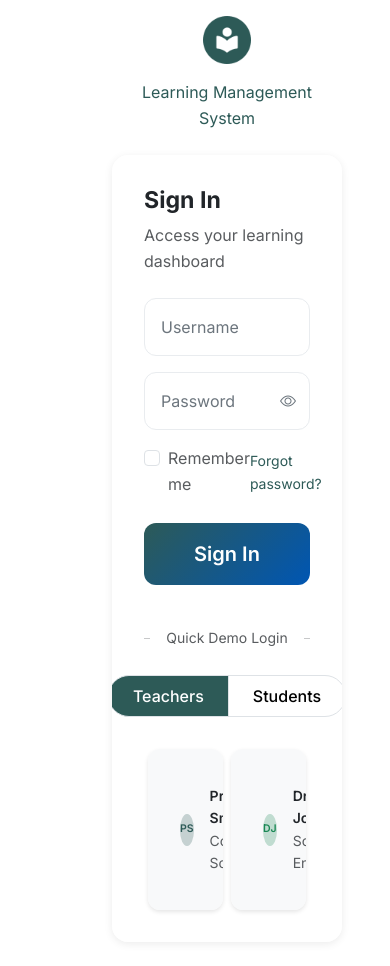
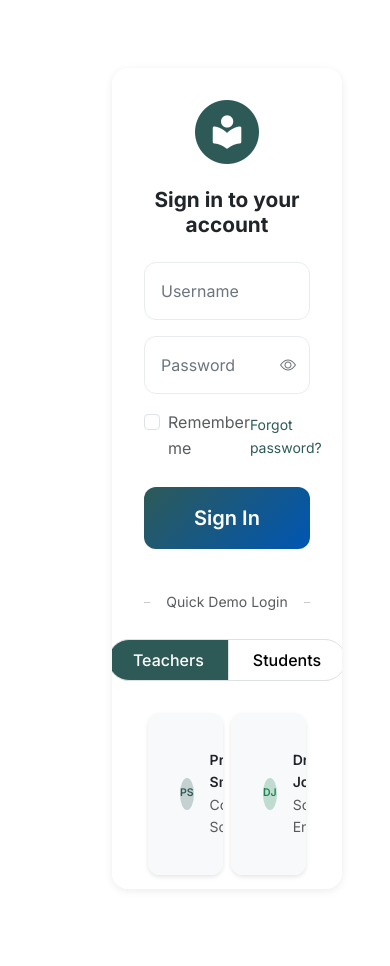
Before and after one commit to ChiyuiWong/learning_activties, a Flask app: page /login.html in a window 390 px wide. After the commit the page ends 877 px from the top, so only its background shows below. Run offline with Flask 3, Linux system fonts and the light colour scheme; parts of the project's set-up code (start-up, migrations or seed data) failed here and were passed over.

Commit message:
Change reponsive design for Login page

```diff
--- a/frontend/login.html
+++ b/frontend/login.html
@@ -47,18 +47,25 @@
             <!-- Right Form Panel -->
             <div class="col-12 d-lg-flex align-items-center justify-content-center p-3 min-vh-100 login-form-panel" style="padding: 1.5rem;">
                 <div class="w-100" style="max-width: 36rem; margin-left: auto; margin-right: auto;">
-                    <!-- Logo for mobile -->
-                    <div class="d-lg-none text-center mb-4">
-                        <div class="logo-container mb-3">
-                            <img src="images/logo.png" alt="LMS Logo" style="width: 3rem; height: 3rem; object-fit: contain;">
-                        </div>
-                        <p style="color: #2D5A57;">Learning Management System</p>
-                    </div>
-
                     <div class="card border-0 shadow-sm rounded-4">
                         <div class="card-body p-4 p-md-5">
-                            <h2 class="h3 fw-bold text-dark mb-2">Sign In</h2>
-                            <p class="text-muted mb-4">Access your learning dashboard</p>
+                            <!-- Title for large screens -->
+                            <h2 class="h3 fw-bold text-dark mb-2 d-none d-lg-block">Sign In</h2>
+                            <p class="text-muted mb-4 d-none d-lg-block">Access your learning dashboard</p>
+
+                            <!-- Logo for mobile -->
+                            <div class="d-lg-none text-center mb-4 mobile-logo-section">
+                                <div class="logo-container">
+                                    <img src="images/logo.png" alt="LMS Logo" style="width: 3rem; height: 3rem; object-fit: contain;">
+                                </div>
+                                <p style="color: #2D5A57;">
+                                    <span class="lms-full-text">Learning Management System</span>
+                                    <span class="lms-short-text">LMS</span>
+                                </p>
+                            </div>
+
+                            <!-- Title for small screens after logo -->
+                            <h2 class="h3 fw-bold text-dark mb-4 d-lg-none text-center">Sign in to your account</h2>
 
                             <form id="loginForm" class="mb-4">
                                 <!-- Username Input -->
--- a/frontend/static/css/main.css
+++ b/frontend/static/css/main.css
@@ -298,3 +298,111 @@ body.login-page {
         transform: translateY(0);
     }
 }
+
+/* Responsive Font Sizes for Welcome Text */
+/* Extra Large screens (1400px+) */
+@media (min-width: 1400px) {
+    .welcome-text-animated {
+        font-size: 70px !important;
+    }
+}
+
+/* Large screens (1200-1399px) */
+@media (min-width: 1200px) and (max-width: 1399px) {
+    .welcome-text-animated {
+        font-size: 50px !important;
+    }
+}
+
+/* Medium screens (992-1199px) */
+@media (min-width: 992px) and (max-width: 1199px) {
+    .welcome-text-animated {
+        font-size: 45px !important;
+    }
+}
+
+/* Screens smaller than 991px - bigger logo and hide LMS text */
+@media (max-width: 991px) {
+    /* Mobile logo section inside card */
+    .mobile-logo-section .logo-container img {
+        width: 4rem !important;
+        height: 4rem !important;
+    }
+
+    /* Hide LMS text on small screens */
+    .mobile-logo-section p {
+        display: none !important;
+    }
+
+    /* Center align Sign In and subtitle on mobile */
+    .card-body h2,
+    .card-body .h3 {
+        text-align: center !important;
+    }
+
+    .card-body p.text-muted {
+        text-align: center !important;
+    }
+
+    /* Smaller title for mobile "Sign in to your account" */
+    .card-body h2.d-lg-none {
+        font-size: 1.3rem !important;
+    }
+}
+
+/* Small-Medium screens (768-991px) */
+@media (min-width: 768px) and (max-width: 991px) {
+    .welcome-text-animated {
+        font-size: 20px !important;
+    }
+
+    /* Show LMS instead of full text on small-medium screens */
+    .lms-full-text {
+        display: none !important;
+    }
+
+    .lms-short-text {
+        display: inline !important;
+    }
+}
+
+/* Small screens (576-767px) */
+@media (min-width: 576px) and (max-width: 767px) {
+    .welcome-text-animated {
+        font-size: 15px !important;
+    }
+
+    /* Show LMS instead of full text on small screens */
+    .lms-full-text {
+        display: none !important;
+    }
+
+    .lms-short-text {
+        display: inline !important;
+    }
+}
+
+/* Extra Small screens (<576px) */
+@media (max-width: 575px) {
+    .welcome-text-animated {
+        font-size: 10px !important;
+    }
+
+    /* Show LMS instead of full text on super small screens */
+    .lms-full-text {
+        display: none !important;
+    }
+
+    .lms-short-text {
+        display: inline !important;
+    }
+}
+
+/* Default state - show full text, hide short text */
+.lms-full-text {
+    display: inline;
+}
+
+.lms-short-text {
+    display: none;
+}
```
